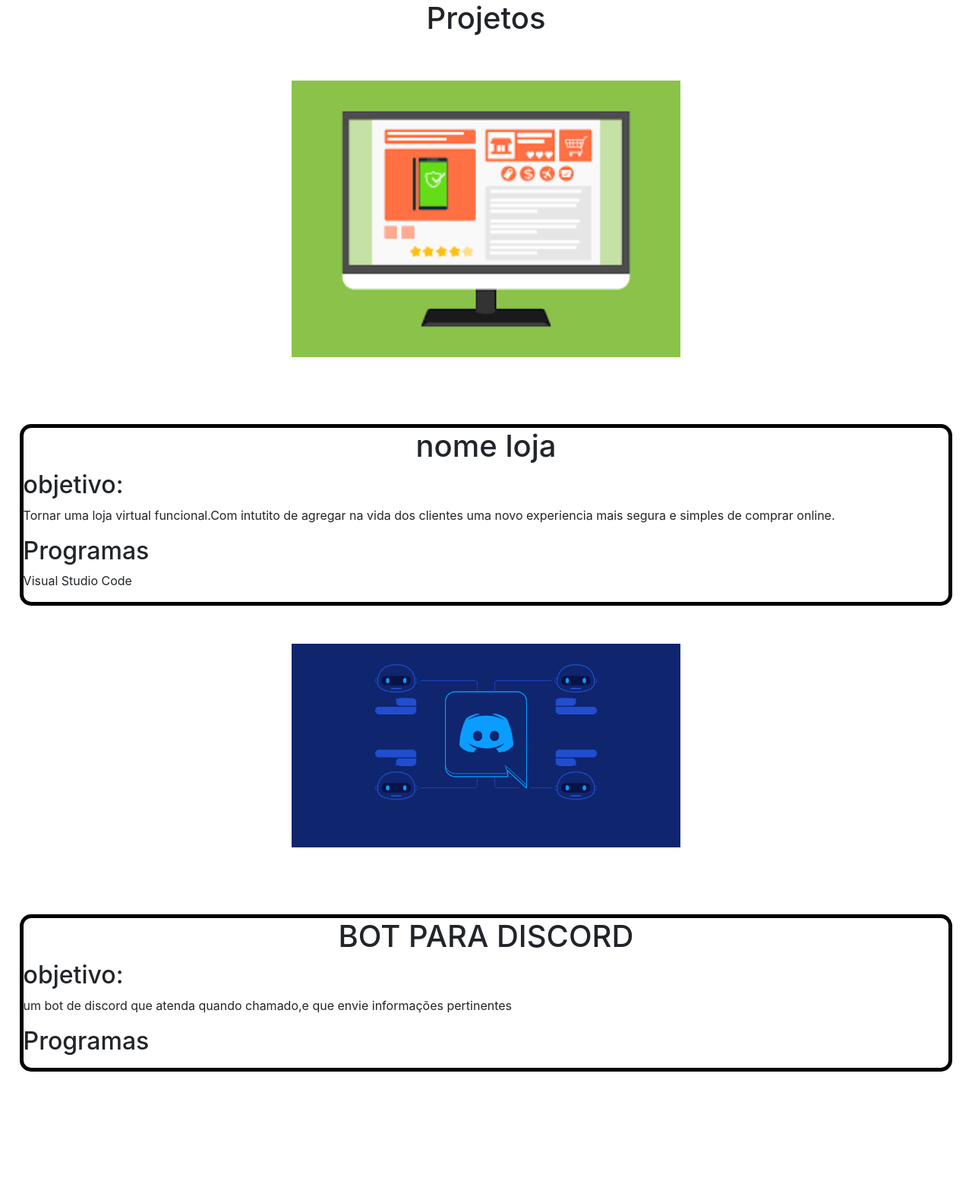
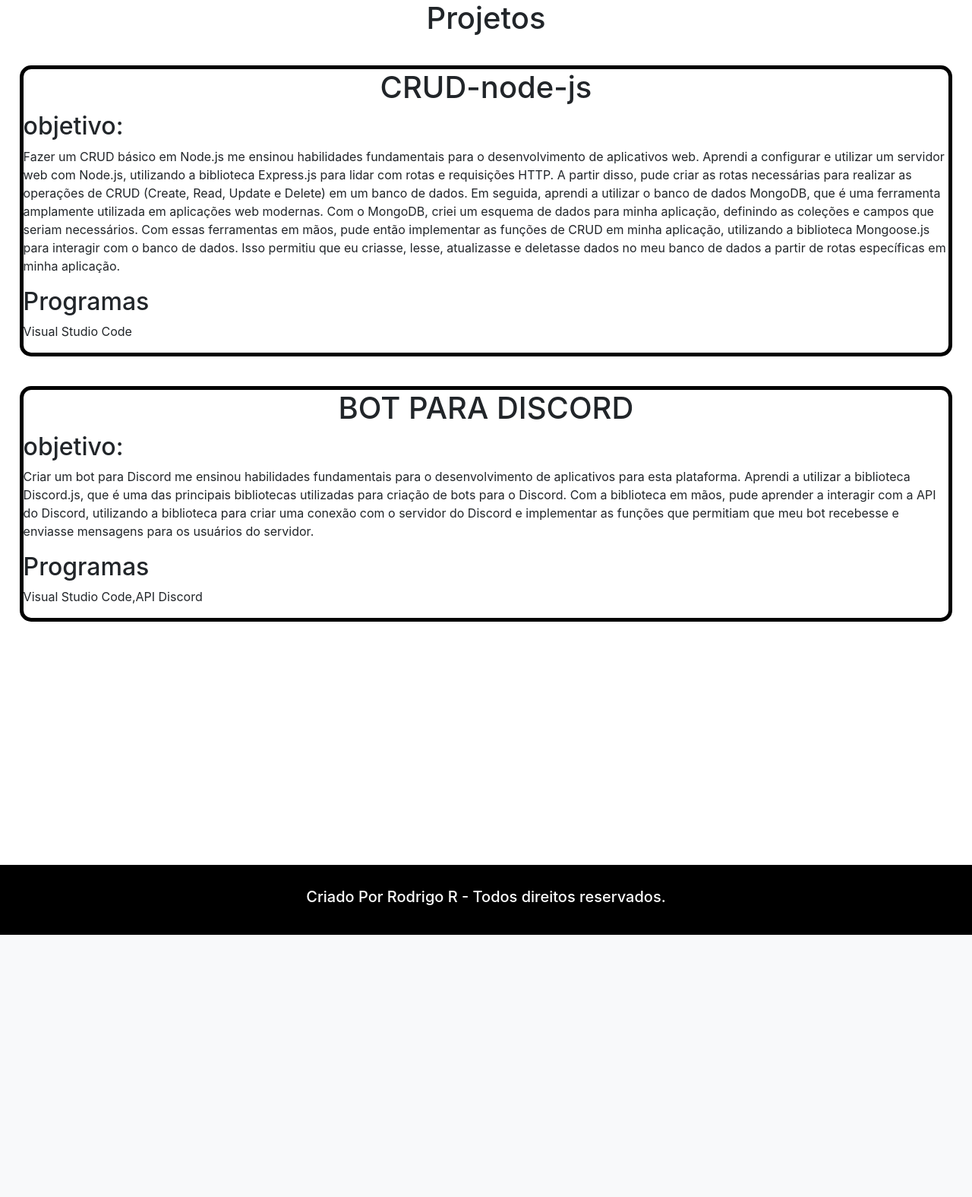
Before and after one commit to rodrigoribeiro027/Portfolio-1-Design-Digital, a Flask app: page /Projetos in a window 1280 px wide. Shown: the part 56-1631 px from the top of the page at 76% size. After the commit the page ends 1286 px from the top, so only its background shows below. Run offline with Flask 2, Linux system fonts and the light colour scheme; some libraries are stand-ins or nearby versions.

Commit message:
alterações para sucesso do Deploy

```diff
--- a/api/app.py
+++ b/api/app.py
@@ -24,7 +24,7 @@ def Projetos1():
 def Contato():
     return render_template('contato.html')
 
-from api.app import app
+from app import app
 
 if __name__ == "__main__":
     app.run(debug=True)
--- a/api/static/CSS/home.css
+++ b/api/static/CSS/home.css
@@ -5,6 +5,20 @@
     list-style: none;
     text-decoration: none;
 }
+.textoNome{
+    font-family: Georgia, 'Times New Roman', Times, serif;
+    font-size: 70;
+}
+.quadradoTexto{
+    display: flex;
+    justify-content: space-around ;
+    background-color: black;
+    height:30%;
+    align-items: center;
+    font-size: 2rem;
+    color: white;
+}
+
 a{
     list-style: none;
     text-decoration: none;
@@ -127,6 +141,7 @@ footer{
 }
 .email{
     margin: 15px 15px 15px 15px;
+    padding-left: 36%;
 }
 
 .text1{
--- a/api/templates/Projetos1.html
+++ b/api/templates/Projetos1.html
@@ -10,38 +10,34 @@
             </h1>
         </div>
 
-        <div>
-
-            <img src="../static/img/dow.png" alt="" class="imagemprojeto3">
-
-        </div>
-
         <div id="text2">
-            <h1 class="H1">nome loja</h1>
+            <h1 class="H1">CRUD-node-js</h1>
 
             <h2>objetivo:</h2>
             <p>
-                Tornar uma loja virtual funcional.Com intutito de agregar na vida dos clientes uma novo experiencia mais segura e simples de comprar online.
+                Fazer um CRUD básico em Node.js me ensinou habilidades fundamentais para o desenvolvimento de aplicativos web. Aprendi a configurar e utilizar um servidor web com Node.js, utilizando a biblioteca Express.js para lidar com rotas e requisições HTTP. A partir disso, pude criar as rotas necessárias para realizar as operações de CRUD (Create, Read, Update e Delete) em um banco de dados.
+
+Em seguida, aprendi a utilizar o banco de dados MongoDB, que é uma ferramenta amplamente utilizada em aplicações web modernas. Com o MongoDB, criei um esquema de dados para minha aplicação, definindo as coleções e campos que seriam necessários.
+
+Com essas ferramentas em mãos, pude então implementar as funções de CRUD em minha aplicação, utilizando a biblioteca Mongoose.js para interagir com o banco de dados. Isso permitiu que eu criasse, lesse, atualizasse e deletasse dados no meu banco de dados a partir de rotas específicas em minha aplicação.
             </p>
             <h2>Programas</h2>
             <p>Visual Studio Code</p>
+            <a href=""></a>
         </div>
 
-        <div>
 
-            <img src="../static/img/bot.png" alt="" class="imagemprojeto3">
-
-        </div>
 
         <div id="text2">
             <h1 class="H1">BOT PARA DISCORD</h1>
 
             <h2>objetivo:</h2>
             <p>
-                um bot de discord que atenda quando chamado,e que envie informações pertinentes
-            </p>
+                Criar um bot para Discord me ensinou habilidades fundamentais para o desenvolvimento de aplicativos para esta plataforma. Aprendi a utilizar a biblioteca Discord.js, que é uma das principais bibliotecas utilizadas para criação de bots para o Discord.
+
+                Com a biblioteca em mãos, pude aprender a interagir com a API do Discord, utilizando a biblioteca para criar uma conexão com o servidor do Discord e implementar as funções que permitiam que meu bot recebesse e enviasse mensagens para os usuários do servidor.            </p>
             <h2>Programas</h2>
-            <p></p>
+            <p>Visual Studio Code,API Discord            </p>
         </div>
 
         <footer>
```
Also changed, not shown: api/templates/Contato.html (+3 -5 lines), api/templates/homesite.html (+5 -6 lines), api/templates/sobre1.html (+1 -7 lines), api/static/img/bot.png (deleted), api/static/img/celular.jpeg (deleted), api/static/img/code.jpg (deleted), api/static/img/dow.png (deleted), api/static/img/foto.jpg (deleted), api/static/img/git.png (deleted), api/static/img/linkedin.png (deleted), api/static/img/miniprogra.jpg (deleted), api/static/img/quadro.jpg (deleted), api/static/img/teclado2.jpeg (deleted).
